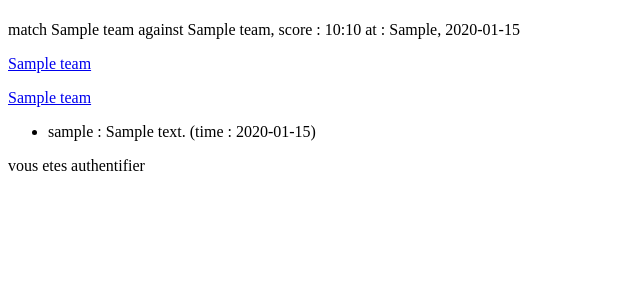
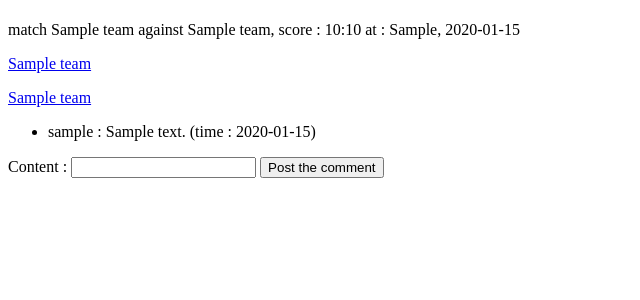
Before and after one commit to valentinWasq/tournois-valentin-wasquel, a Django app: page /match/1 in a window 1280 px wide. Shown: the top 300 px of the page, without its empty margins (0-640 px from the left). Run offline with Django 4.2, Linux system fonts and the light colour scheme; a user stored in the database is signed in; tables that the repository leaves empty hold one stand-in row (values such as "Sample post").

Commit message:
add coments display and post

```diff
--- /dev/null
+++ b/tournois/tournoisApp/forms.py
@@ -0,0 +1,7 @@
+from django.forms import ModelForm
+from .models import Comment
+
+class CommentForm(ModelForm):
+    class Meta:
+        model = Comment
+        fields = ['Content']
--- a/tournois/tournoisApp/templates/tournois/MatchDetail.html
+++ b/tournois/tournoisApp/templates/tournois/MatchDetail.html
@@ -18,7 +18,12 @@
     {% endif %}
     <p>
         {% if isAuth %}
-        vous etes authentifier
+        <form action="{% url 'tournament:addComment' %}" method='post'>
+            {% csrf_token %}
+            {{ commentForm }}
+            <input type="hidden" name="MatchId" id="MatchId" value={{match.id}}>
+            <input type="submit" value="Post the comment">
+        </form>
         {% else %}
         vous etes anonymous
         {% endif %}
--- a/tournois/tournoisApp/urls.py
+++ b/tournois/tournoisApp/urls.py
@@ -8,5 +8,6 @@ urlpatterns = [
     path('tournament/<int:pk>', views.tournamentDetail, name='tournamentDetail'),
     path('pool/<int:pk>', views.poolDetail, name='poolDetail'),
     path('match/<int:pk>', views.matchDetail, name='matchDetail'),
-    path('team/<int:pk>', views.teamDetail, name='teamDetail')
+    path('team/<int:pk>', views.teamDetail, name='teamDetail'),
+    path('addComment/', views.addComment, name='addComment')
 ]
--- a/tournois/tournoisApp/views.py
+++ b/tournois/tournoisApp/views.py
@@ -1,7 +1,11 @@
 from django.shortcuts import render
 from django.contrib.auth.models import User
+from django.http import HttpResponseRedirect
+from django.urls import reverse
+from django.utils import timezone
 
-from .models import Tournament, Pool, Match, Team
+from .models import Tournament, Pool, Match, Team, Comment
+from .forms import CommentForm
 
 # Create your views here.
 def home(request):
@@ -29,7 +33,8 @@ def poolDetail(request, pk):
 def matchDetail(request, pk):
     template_name = 'tournois/MatchDetail.html'
     match = Match.objects.get(id=pk)
-    context = {'match': match, 'isAuth' : request.user.is_authenticated}
+    commentForm = CommentForm()
+    context = {'match': match, 'isAuth' : request.user.is_authenticated, 'commentForm' : commentForm}
     return render(request, template_name, context)
 
 def teamDetail(request, pk):
@@ -37,3 +42,22 @@ def teamDetail(request, pk):
     team = Team.objects.get(id=pk)
     context = {'team': team}
     return render(request, template_name, context)
+
+def addComment(request):
+    print("addComment called")
+    if (request.method == 'GET'):
+        print("c'est un get")
+        return HttpResponseRedirect(reverse('tournament:home'))
+    form = CommentForm(request.POST)
+    if (form.is_valid()):
+        print("test")
+        user = request.user
+        date = timezone.now()
+        content = form.cleaned_data["Content"]
+        matchId = request.POST["MatchId"]
+        match = Match.objects.get(id=matchId)
+        comment = Comment(User=user, Date=date, Content=content, Match=match)
+        comment.save()
+        return HttpResponseRedirect(reverse('tournament:matchDetail',  args=[matchId]))
+    else :
+        return HttpResponseRedirect(reverse('tournament:home'))
```
